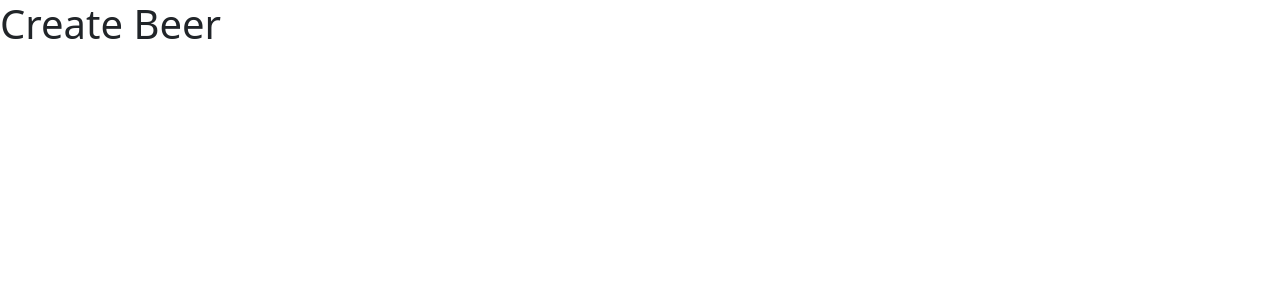
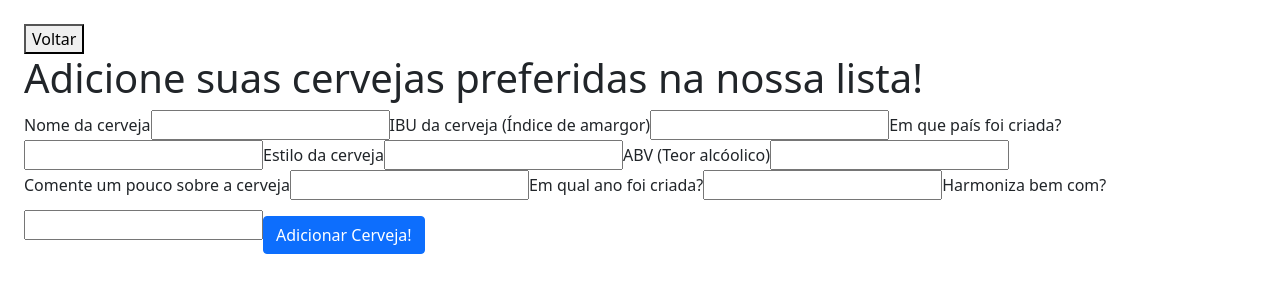
Before and after one commit to ykztenoks/beer-project, a React (Create React App) app: page /create-beer in a window 1280 px wide. Shown: the top 300 px of the page. Built offline with nearby package versions, Linux system fonts and the light colour scheme.

Commit message:
create form ready

```diff
--- a/src/Components/Card/index.js
+++ b/src/Components/Card/index.js
@@ -6,14 +6,14 @@ export function Card({ beer }) {
         <div className="card-body">
           <h5 className="card-title">{beer.name}</h5>
           <p className="card-text">
-            <p>IBU: {beer.ibu}</p>
-            <p>{beer.style}</p>
+            <div>IBU: {beer.ibu}</div>
+            <div>{beer.style}</div>
           </p>
-          <p className="card-text">
-            <small class="text-muted">
-              <p>{beer.country}</p>
+          <div className="card-text">
+            <small className="text-muted">
+              <span>{beer.country}</span>
             </small>
-          </p>
+          </div>
         </div>
       </div>
     </div>
--- a/src/Pages/CreateBeer/index.js
+++ b/src/Pages/CreateBeer/index.js
@@ -1,6 +1,8 @@
-import { useState, useEffect } from "react";
+import { useState } from "react";
 import axios from "axios";
-
+import { ButtonBack } from "../../Components/ButtonBack";
+import { Toaster, toast } from "react-hot-toast";
+import { useNavigate } from "react-router-dom";
 export function CreateBeer() {
   const [form, setForm] = useState({
     name: "",
@@ -12,12 +14,112 @@ export function CreateBeer() {
     ideal_temp: "",
     year: "",
     pair: "",
-    reviews: "",
   });
+  const navigate = useNavigate();
+
+  function handleChange(e) {
+    setForm({ ...form, [e.target.name]: e.target.value });
+  }
+
+  async function handleSubmit(e) {
+    e.preventDefault();
+    try {
+      await axios.post("https://ironrest.herokuapp.com/mocked-beers", form);
+      toast.success("Sua cerveja foi adicionada!");
+      navigate("/beer-list");
+    } catch (error) {
+      console.log(error);
+    }
+  }
 
   return (
-    <div>
-      <h1>Create Beer</h1>
+    <div className="d-flex flex-column m-4 mb-5">
+      <Toaster />
+      <ButtonBack />
+
+      <h1>Adicione suas cervejas preferidas na nossa lista!</h1>
+      <form onSubmit={handleSubmit}>
+        <label htmlFor="name-input">Nome da cerveja</label>
+        <input
+          id="name-input"
+          value={form.name}
+          type="string"
+          name="name"
+          onChange={handleChange}
+          required
+        />
+        <label htmlFor="ibu-input">IBU da cerveja (Índice de amargor)</label>
+        <input
+          id="ibu-input"
+          value={form.ibu}
+          type="number"
+          name="ibu"
+          onChange={handleChange}
+          max="9999"
+          required
+        />
+        <label htmlFor="country-input">Em que país foi criada?</label>
+        <input
+          id="country-input"
+          value={form.country}
+          type="string"
+          name="country"
+          onChange={handleChange}
+          required
+        />
+        <label htmlFor="style-input">Estilo da cerveja</label>
+        <input
+          id="style-input"
+          value={form.style}
+          type="string"
+          name="style"
+          onChange={handleChange}
+          required
+        />
+        <label htmlFor="abv-input">ABV (Teor alcóolico)</label>
+        <input
+          id="abv-input"
+          value={form.abv}
+          type="number"
+          name="abv"
+          onChange={handleChange}
+          required
+          max="100"
+        />
+        <label htmlFor="description-input">
+          Comente um pouco sobre a cerveja
+        </label>
+        <input
+          id="description-input"
+          value={form.description}
+          type="string"
+          name="description"
+          onChange={handleChange}
+          required
+        />
+        <label htmlFor="year-input">Em qual ano foi criada?</label>
+        <input
+          id="year-input"
+          value={form.year}
+          type="number"
+          name="year"
+          onChange={handleChange}
+          max="2022"
+          required
+        />
+        <label htmlFor="pair-input">Harmoniza bem com?</label>
+        <input
+          id="pair-input"
+          value={form.pair}
+          type="string"
+          name="pair"
+          onChange={handleChange}
+          required
+        />
+        <button className="btn btn-primary mt-3" type="submit">
+          Adicionar Cerveja!
+        </button>
+      </form>
     </div>
   );
 }
```
